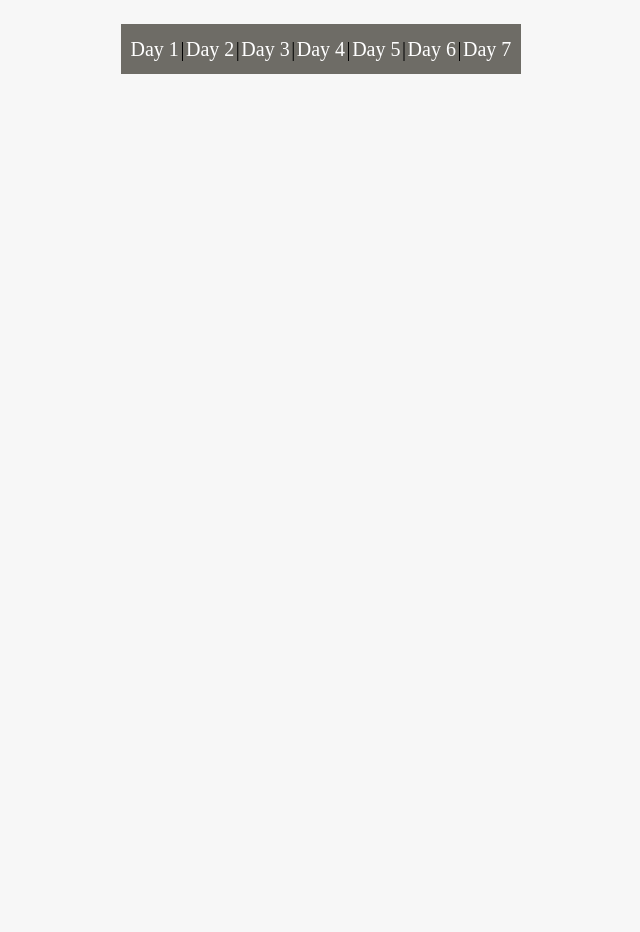
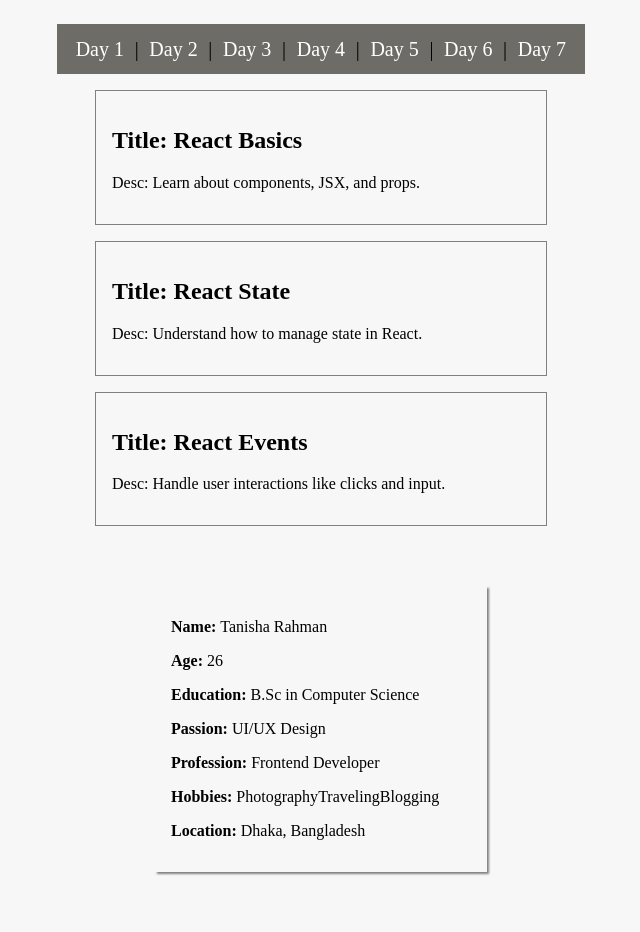
Before and after one commit to kamrul-islam-96/07D-React-Practice, a React (Vite) app: page /day2 in a window 1280 px wide. Shown: the top 932 px of the page, without its empty margins (319-959 px from the left). Before the commit the page ends 800 px from the top, so only its background shows below. Built offline with nearby package versions, Linux system fonts and the light colour scheme.

Commit message:
day 2 props and reusability

```diff
--- a/src/App.jsx
+++ b/src/App.jsx
@@ -9,7 +9,7 @@ import Day7 from './practice/Day7_RouterPractice'
 
 export default function App() {
   const navItemstyles = {
-    width: '30%',
+    width: '40%',
     height: '50px',
     display: 'flex',
     alignItems: 'center',
--- /dev/null
+++ b/src/api/dayTwoData.json
@@ -0,0 +1,42 @@
+[
+    {
+      "id": "1",
+      "name": "Tanisha Rahman",
+      "age": 26,
+      "education": "B.Sc in Computer Science",
+      "passion": "UI/UX Design",
+      "profession": "Frontend Developer",
+      "hobbies": ["Photography", "Traveling", "Blogging"],
+      "location": "Dhaka, Bangladesh"
+    },
+    {
+      "id": "2",
+      "name": "Kamrul Islam",
+      "age": 30,
+      "education": "M.A. in English Literature",
+      "passion": "Creative Writing",
+      "profession": "Content Strategist",
+      "hobbies": ["Poetry", "Cycling", "Cooking"],
+      "location": "Chittagong, Bangladesh"
+    },
+    {
+      "id": "3",
+      "name": "Nadia Karim",
+      "age": 24,
+      "education": "BBA in Marketing",
+      "passion": "Digital Marketing",
+      "profession": "Social Media Manager",
+      "hobbies": ["Painting", "Vlogging", "Yoga"],
+      "location": "Sylhet, Bangladesh"
+    },
+    {
+      "id": "4",
+      "name": "Farhan Ahmed",
+      "age": 28,
+      "education": "B.Sc in Electrical Engineering",
+      "passion": "Robotics",
+      "profession": "Hardware Engineer",
+      "hobbies": ["Gaming", "3D Printing", "Hiking"],
+      "location": "Rajshahi, Bangladesh"
+    }
+]
--- a/src/practice/Day2_PropsDemo.jsx
+++ b/src/practice/Day2_PropsDemo.jsx
@@ -1,9 +1,72 @@
 const Day2 = () => {
   return (
     <div>
+      <Card
+        title="React Basics"
+        description="Learn about components, JSX, and props."
+      />
 
+      <Card
+        title="React State"
+        description="Understand how to manage state in React."
+      />
+
+      <Card
+         title="React Events"
+         description="Handle user interactions like clicks and input."
+      />
+
+
+      <UserCard />
     </div>
   )
 }
 
 export default Day2;
+
+
+// "Part One"
+// "Props & Component Reusability"
+import React from 'react';
+const Card = ({title, description}) => {
+  return (
+    <div style={{ border: '1px solid gray', padding: '1rem', margin: '1rem 0' }}>
+      <h2>Title: {title}</h2>
+      <p>Desc: {description}</p>
+    </div>
+  )
+}
+
+
+
+// "Part Two"
+//  "Dynamic Profile Cards using Props"
+//  "Passing Object Data as Props"
+//  "Rendering Multiple Components with Map()"
+import personData from '../api/dayTwoData.json'
+const UserCard = () => {
+  return(
+    <div>
+      {personData.map((currentElem) => (
+        <div style={boxStyles}>
+          <p><strong>Name: </strong>{currentElem.name}</p>
+          <p><strong>Age: </strong>{currentElem.age}</p>
+          <p><strong>Education: </strong>{currentElem.education}</p>
+          <p><strong>Passion: </strong>{currentElem.passion}</p>
+          <p><strong>Profession: </strong>{currentElem.profession}</p>
+          <p><strong>Hobbies: </strong>{currentElem.hobbies}</p>
+          <p><strong>Location: </strong>{currentElem.location}</p>
+          </div>
+      ))}
+    </div>
+  )
+}
+
+// "Styles:"
+const boxStyles = {
+  width: '300px',
+  height: 'auto',
+  padding: '16px',
+  margin: '60px',
+  boxShadow: '2px 2px 2px grey'
+}
```
